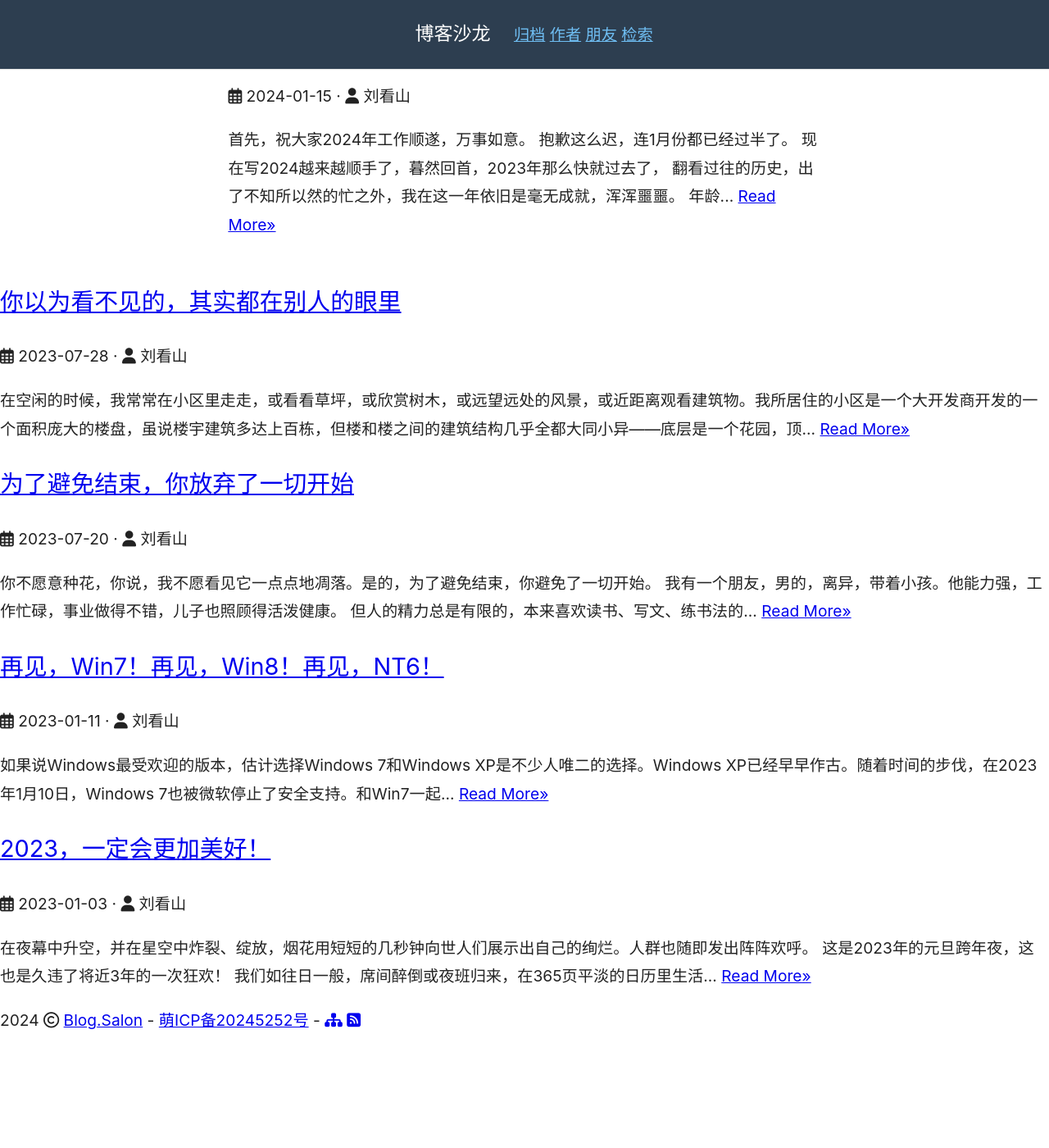
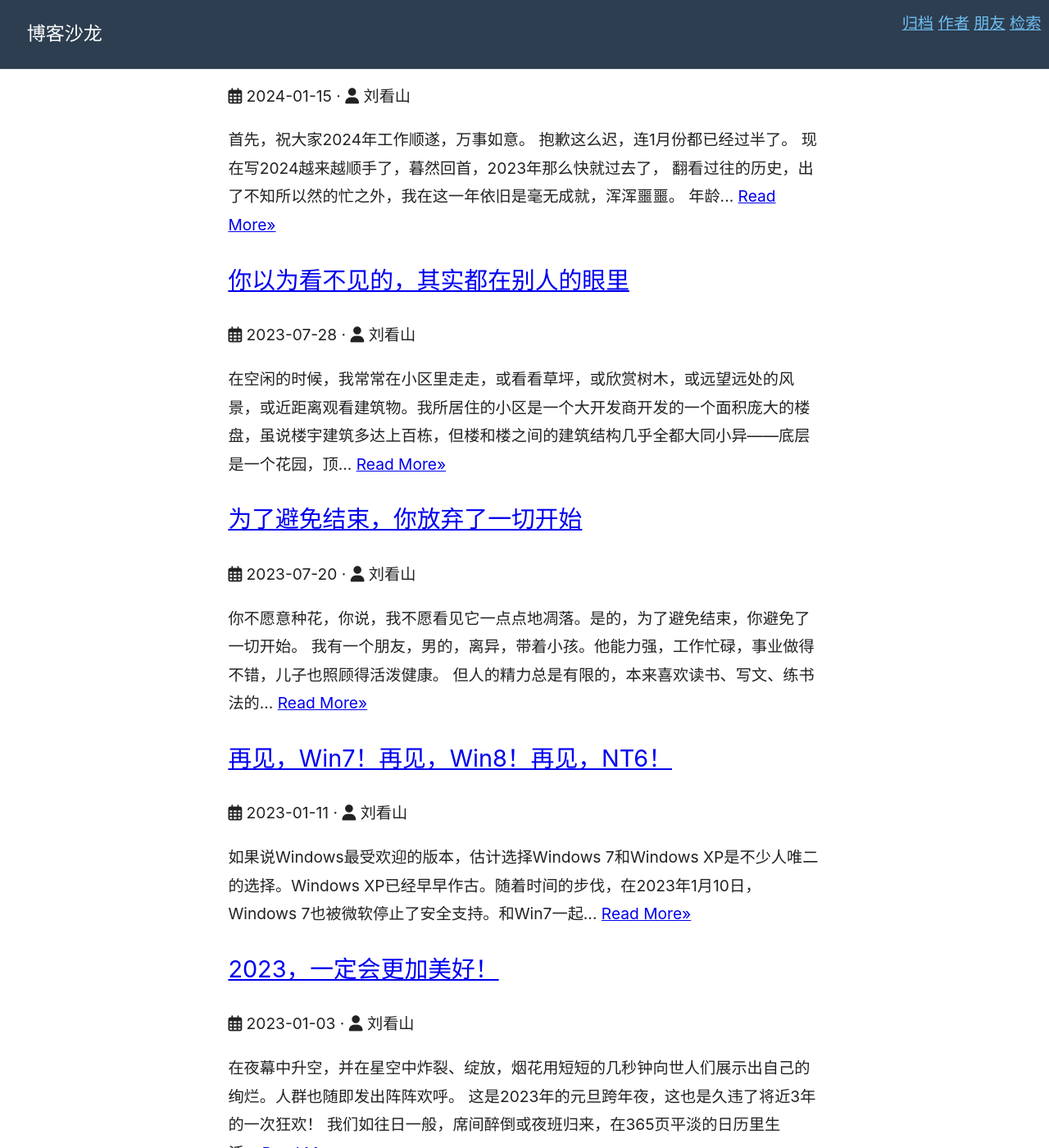
Before and after one commit to bearfm/bearfm.github.io, a Jekyll site: the page built from index.html, in a window 1280 px wide and 1400 px high. Shown: the whole window at 82% size. Built offline with Jekyll 4.4.1, drawn with Linux system fonts in a browser that asks for light colours; nearby versions of some CDN libraries; the list of posts is cut into pages by our own code; comment, search, counter and statistics services are not loaded.

Commit message:
更改部分错误

```diff
--- a/_includes/footer.html
+++ b/_includes/footer.html
@@ -1,9 +1,13 @@
 </div>
-<footer>
-  <span>
-    <time>{{ site.time | date: '%Y' }}</time> <i class="fa-regular fa-copyright"></i> <a href="{{ '/' | prepend: site.baseurl }}" title="博客沙龙(blog.salon)">Blog.Salon</a> - <a href="https://icp.gov.moe/?keyword=20245252" target="_blank">萌ICP备20245252号</a> - <a href="{{ '/sitemap.xml' | prepend: site.baseurl }}" title="Sitemap"><i class="fa-solid fa-sitemap"></i></a> <a href="{{ '/feed.xml' | prepend: site.baseurl }}" title="RSS"><i class="fa-solid fa-square-rss"></i></a>
-  </span>
-</footer>
+<div class="footer">
+	<div class="legal pure-g">
+		<div class="pure-u-1 u-sm-1-2">
+			<p class="legal-license">
+				{{ site.time | date: '%Y' }} <i class="fa-regular fa-copyright"></i> <a href="{{ '/' | prepend: site.baseurl }}" title="博客沙龙(blog.salon)">Blog.Salon</a> - <a href="https://icp.gov.moe/?keyword=20245252" target="_blank">萌ICP备20245252号</a> - <a href="{{ '/sitemap.xml' | prepend: site.baseurl }}" title="Sitemap"><i class="fa-solid fa-sitemap"></i></a> <a href="{{ '/feed.xml' | prepend: site.baseurl }}" title="RSS"><i class="fa-solid fa-square-rss"></i></a>
+			</p>
+		</div>
+	</div>
+</div>
 <script src="//lib.baomitu.com/jquery/3.6.3/jquery.min.js"></script>
 <script src="//lib.baomitu.com/bootstrap/5.2.3/js/bootstrap.min.js"></script>
 <script src="//lib.baomitu.com/headroom/0.12.0/headroom.min.js"></script>
--- a/_includes/navigation.html
+++ b/_includes/navigation.html
@@ -1,8 +1,8 @@
 <div class="header">
     <div class="home-menu pure-menu pure-menu-horizontal pure-menu-fixed">
-        <a class="pure-menu-heading" title="博客沙龙(blog.salon)" href="https://blog.salon">博客沙龙</a>
+        <a class="pure-menu-heading left" title="博客沙龙(blog.salon)" href="https://blog.salon">博客沙龙</a>
 		<h1 class="none">博客沙龙(blog.salon)</h1>
-        <ul class="pure-menu-list">
+        <ul class="pure-menu-list right">
             <li class="pure-menu-item"><a href="{{ '/archive' | prepend: site.baseurl }}">归档</a></li>
             <li class="pure-menu-item"><a href="{{ '/about' | prepend: site.baseurl }}">作者</a></li>
             <li class="pure-menu-item"><a href="{{ '/friend' | prepend: site.baseurl }}">朋友</a></li>
--- a/index.html
+++ b/index.html
@@ -12,7 +12,6 @@
       {{ post.content | strip_html | truncate:120 }}&nbsp;<a class="read-more" href="{{ post.url | prepend: site.baseurl }}">Read More»</a>
     </p>
       <div class="none">博客沙龙(blog.salon)</div>
-   </div>
    <div class="justify-center"><div class="prbr"></div></div>
   {% endfor %}
 </div>
--- a/style.css
+++ b/style.css
@@ -3,6 +3,8 @@
 html{font-family:'Gotham-Book',-apple-system,BlinkMacSystemFont,'Segoe UI',Roboto,Ubuntu,'Helvetica Neue',Helvetica,Arial,'PingFang SC','Hiragino Sans GB','Microsoft Yahei UI','Microsoft Yahei','Source Han Sans CN',sans-serif;font-size:1.2rem;overflow-y:scroll}
 h1,h2,h3,h4,h5{font-weight:inherit;line-height:normal}
 .none{display:none}
+.left{float:left}
+.right{float:right}
 .home-menu{padding:.5em;text-align:center;box-shadow:0 1px 1px rgba(0,0,0,.1)}
 .home-menu{background:#2d3e50}
 .pure-menu.pure-menu-fixed{border-bottom:none;z-index:4}
@@ -12,3 +14,4 @@
 .home-menu li a:focus,.home-menu li a:hover{background:0 0;border:none;color:#aecfe5}
 .content{margin:0 auto;padding:0 2em;max-width:800px;margin-bottom:50px;line-height:1.6em}
 .content-title{margin:50px 0 20px 0;font-weight:300;color:#888}
+.footer{border-top:1px solid #eee;font-size:87.5%;margin-top:3.4286em;padding:1.1429em}
```
